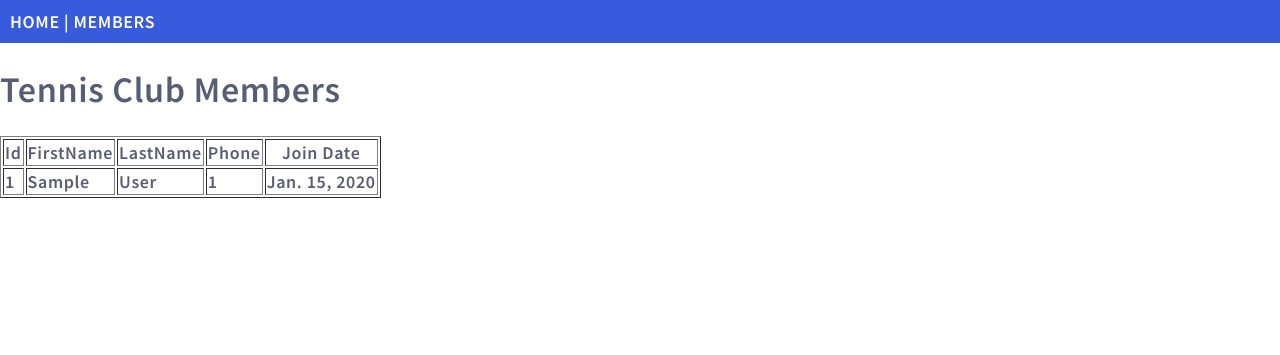
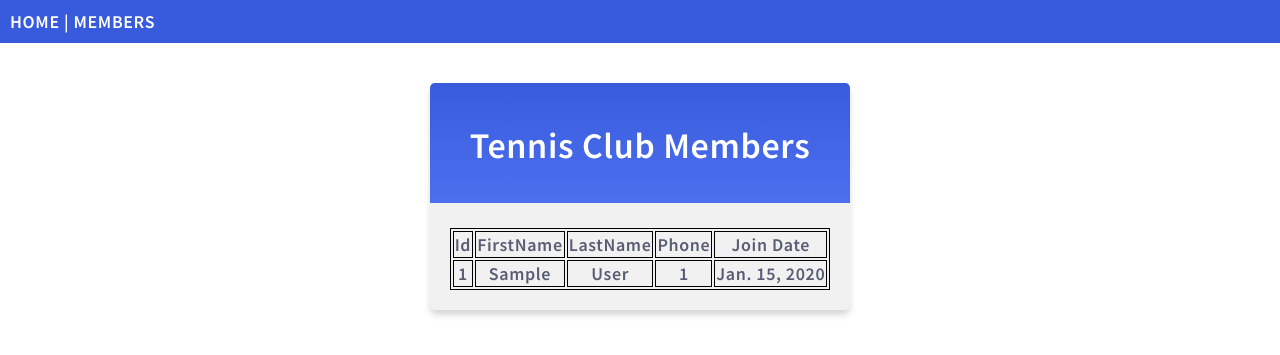
Before and after one commit to SystemSolution21/django_tennis_club, a Django app: page /testing/ in a window 1280 px wide. Shown: the top 355 px of the page. Run offline with Django 5.2, Linux system fonts and the light colour scheme; tables that the repository leaves empty hold one stand-in row (values such as "Sample post").

Commit message:
modified:   tennis_club/members/templates/members/template.html

```diff
--- a/tennis_club/members/templates/members/template.html
+++ b/tennis_club/members/templates/members/template.html
@@ -1,11 +1,22 @@
-{% extends 'members/base.html' %}
-{% load static %}
+{% extends 'members/base.html' %} {% load static %}
 
 {% block content %}
+  <style>
+    div.mycard {
+      width: fit-content;
+    }
+    table,
+    th,
+    td {
+      border: 1px solid black;
+      text-align: center;
+    }
+  </style>
+  <div class="mycard">
 
     <h1>Tennis Club Members</h1>
 
-<table border="1">
+    <table class="center">
       <tr>
         <th>Id</th>
         <th>FirstName</th>
@@ -23,6 +34,8 @@
         <td>{{ member.join_date }}</td>
       </tr>
       {% endfor %}
+
     </table>
 
-{% endblock  %}
+  </div>
+{% endblock %}
```
Lines whose indentation alone changed are shown as unchanged.
